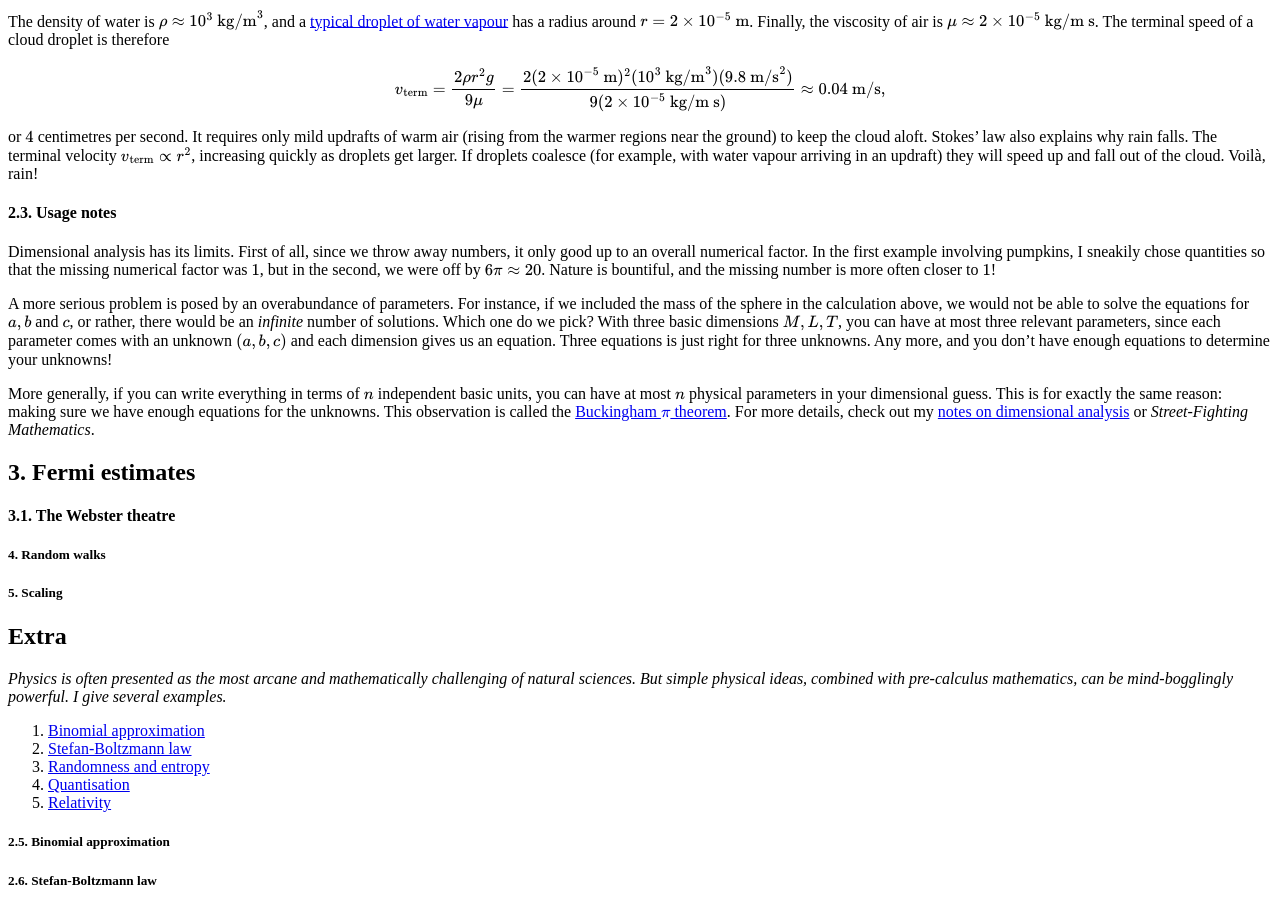
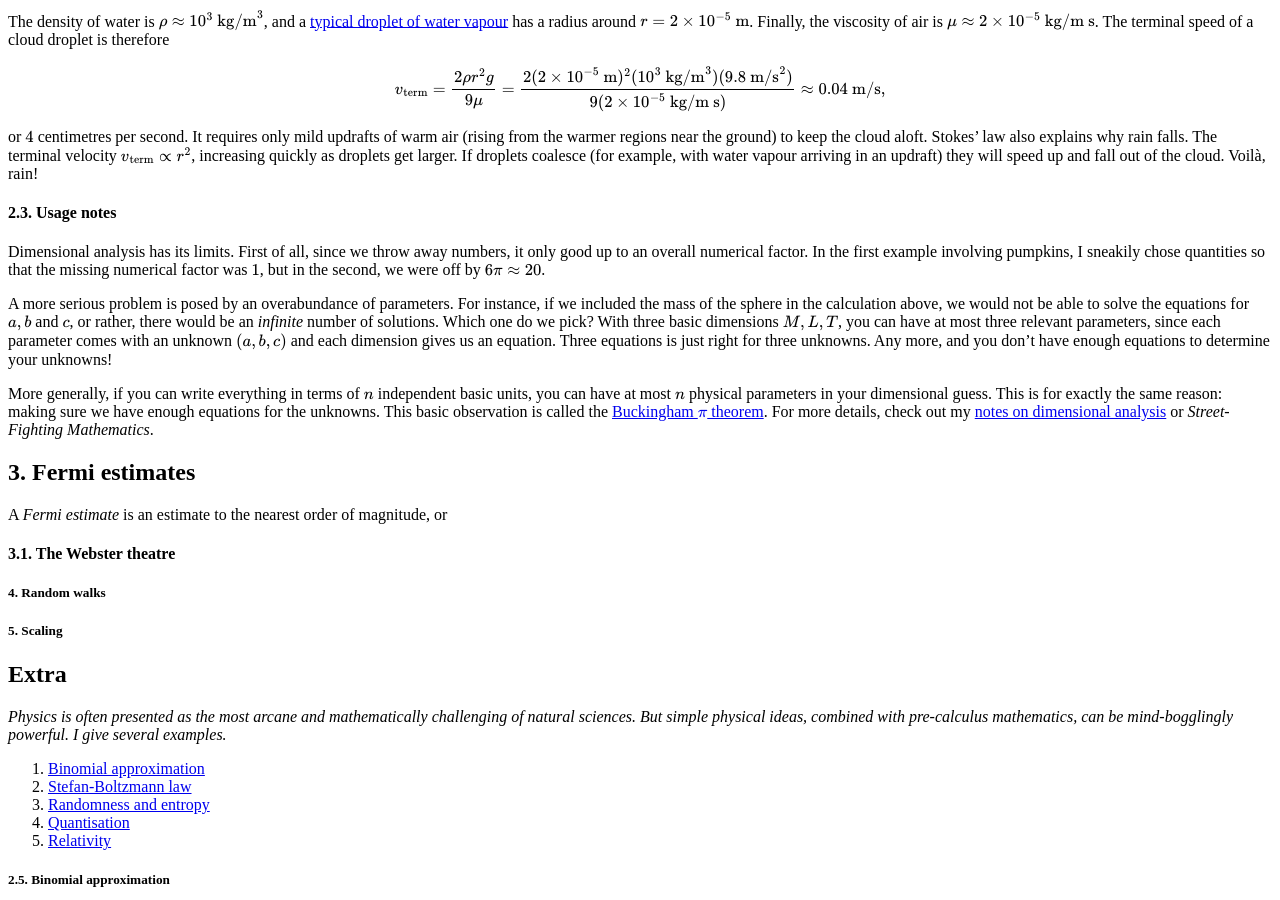
Before and after one commit to hapax/hapax.github.io, a Jekyll site: the page built from assets/simple-physics.md, in a window 1280 px wide and 900 px high, scrolled down 3536 px. Built offline with Jekyll 4.4.1, drawn with Linux system fonts in a browser that asks for light colours; our own code applies the rules of GitHub Pages for plain Markdown files; formulas are drawn with MathJax 3; a script that is not in the unit is left out.

Commit message:
Update simply physics, index

```diff
--- a/assets/simple-physics.md
+++ b/assets/simple-physics.md
@@ -350,8 +350,6 @@ to an overall numerical factor.
 In the first example involving pumpkins, I sneakily chose quantities so that the
 missing numerical factor was $1$, but in the second, we were off by
 $6\pi \approx 20$.
-Nature is bountiful, and the missing number is more often closer to
-$1$!
 
 A more serious problem is posed by an overabundance of parameters.
 For instance, if we included the mass of the sphere in the calculation
@@ -370,13 +368,16 @@ independent basic units, you can have at most $n$ physical parameters
 in your dimensional guess.
 This is for exactly the same reason: making sure we have enough
 equations for the unknowns.
-This observation is called the
+This basic observation is called the
 [Buckingham $\pi$ theorem](https://en.wikipedia.org/wiki/Buckingham_%CF%80_theorem).
 For more details, check out my
 [notes on dimensional analysis](https://hapax.github.io/assets/dimensional-analysis.pdf) or
 *Street-Fighting Mathematics*.
 
 ## 3. Fermi estimates <a id="sec-3" name="sec-3"></a>
+
+A *Fermi estimate* is an estimate to the nearest order of magnitude,
+or
 
 #### 3.1. The Webster theatre<a id="sec-3-1" name="sec-3-1"></a>
 
--- a/index.html
+++ b/index.html
@@ -13,7 +13,9 @@ href="https://hapax.github.io/categories/">browse by category</a>.
 </head>
 
 <figure>
-    <div style="text-align:center"><img src ="/images/schro.jpg" width="60%" />
+    <div style="text-align:center"><img src ="/images/schro.jpg"
+      width="60%" />
+    <figcaption><i>The eldritch dodecahedron welcomes you.</i></figcaption>
     </div>
 </figure>
 
```
